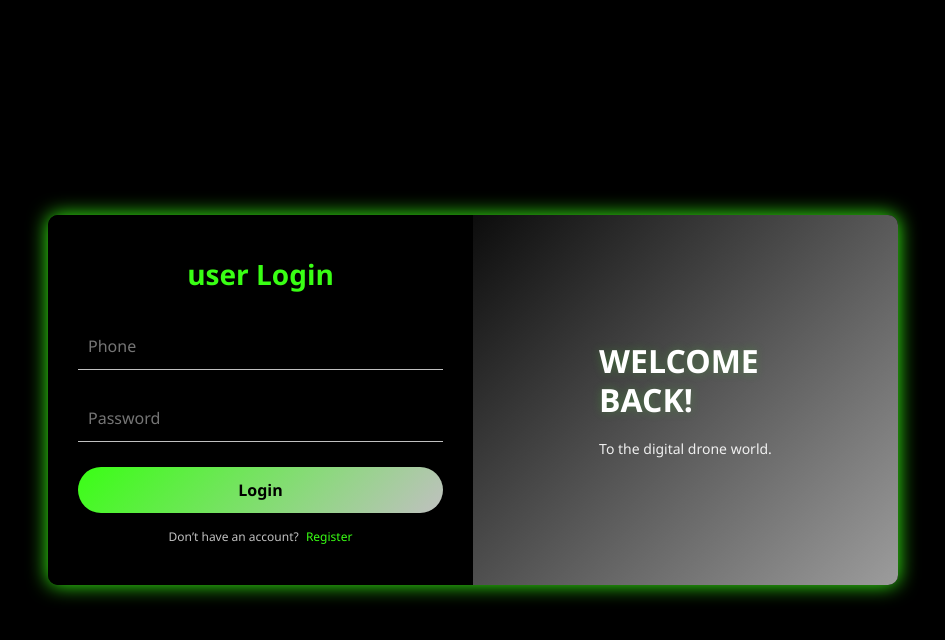
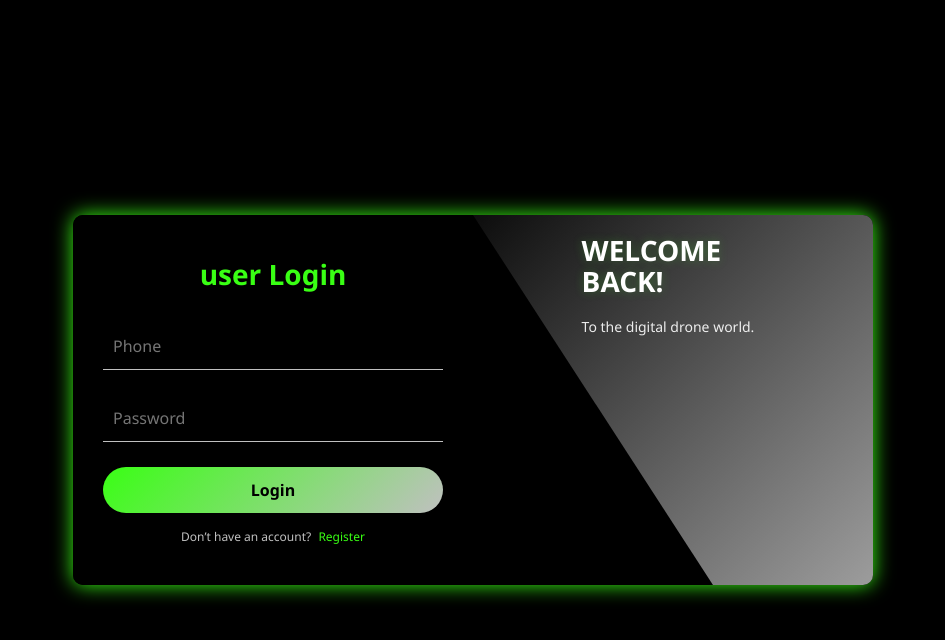
Before and after one commit to karthik-2-2/skyhawkservices, a PHP site: page /user/index.php in a window 1280 px wide. Shown: the top 640 px of the page, without its empty margins (167-1112 px from the left). Run offline with PHP 8.4, Linux system fonts and the light colour scheme; some libraries are stand-ins or nearby versions.

Commit message:
Fix login pages layout and service cards design issues
Login Pages Improvements (Admin/User/Pilot):
- Reduced container width from 850px to 800px to bring panels closer
- Repositioned welcome text to left side with proper alignment
- Improved clip-path positioning for larger screens (min-width: 769px)
- Fixed mobile responsive layout to use full width
- Enhanced text positioning and reduced font sizes for better fit

Service Cards Enhancements:
- Removed green borders from images for cleaner appearance
- Changed object-fit from contain to cover for better aspect ratios
- Reduced title font size from 1.3rem to 1.1rem for better proportion
- Added animated 'Coming Soon' text for Agriculture Spraying and Delivery Service cards
- Implemented pulse-glow animation with mint green glow effect

Mobile Responsive Fixes:
- Ensured full width usage on mobile devices for all login pages
- Fixed container constraints that were causing half-width display
- Maintained proper stacking and spacing on mobile screens

```diff
--- a/user/index.php
+++ b/user/index.php
@@ -56,7 +56,7 @@ if ($_SERVER['REQUEST_METHOD'] == 'POST') {
 
     .container {
       width: 100%;
-      max-width: 850px;
+      max-width: 800px; /* Reduced from 850px to bring panels closer */
       min-width: 320px;
     }
 
@@ -67,6 +67,7 @@ if ($_SERVER['REQUEST_METHOD'] == 'POST') {
       box-shadow: 0 0 20px #39ff14;
       flex-wrap: nowrap;
       background-color: #000;
+      gap: 0; /* Remove any gap between panels */
     }
 
     .left-panel,
@@ -154,15 +155,26 @@ if ($_SERVER['REQUEST_METHOD'] == 'POST') {
       text-align: left;
       display: flex;
       align-items: center;
-      justify-content: center; /* Changed from right to center */
-      padding: 30px; /* Changed from padding-right to all sides */
-      /* Removed clip-path completely */
+      justify-content: flex-start; /* Changed to align content to left side */
+      padding: 20px 40px; /* Reduced padding to bring content closer */
+      position: relative;
+    }
+
+    /* Add clip-path for larger screens only */
+    @media (min-width: 769px) {
+      .right-panel {
+        clip-path: polygon(0 0, 100% 0, 100% 100%, 60% 100%);
+        justify-content: flex-start; /* Keep text on left side of the panel */
+        padding-left: 30px; /* Ensure proper spacing from left edge */
+      }
     }
 
     .right-panel h1 {
-      font-size: 32px;
-      line-height: 1.2;
+      font-size: 28px; /* Slightly reduced */
+      line-height: 1.1;
       text-shadow: 0 0 10px rgba(61, 201, 36, 0.3);
+      margin: 0; /* Remove default margin */
+      text-align: left;
     }
 
     .right-panel h1 span {
@@ -189,9 +201,17 @@ if ($_SERVER['REQUEST_METHOD'] == 'POST') {
     }
 
     @media (max-width: 768px) {
+      .container {
+        width: 100%; /* Ensure full width on mobile */
+        max-width: none; /* Remove max-width constraint */
+        margin: 0; /* Remove any margins */
+      }
+
       .login-box {
         flex-direction: column; /* Stack vertically on mobile */
         overflow-x: visible;
+        width: 100%; /* Ensure full width */
+        margin: 0; /* Remove any margins */
       }
 
       .left-panel, .right-panel {
```
Also changed, not shown: admin/index.php (+19 -6 lines), index.php (+26 -3 lines), pilot/index.php (+26 -6 lines).
